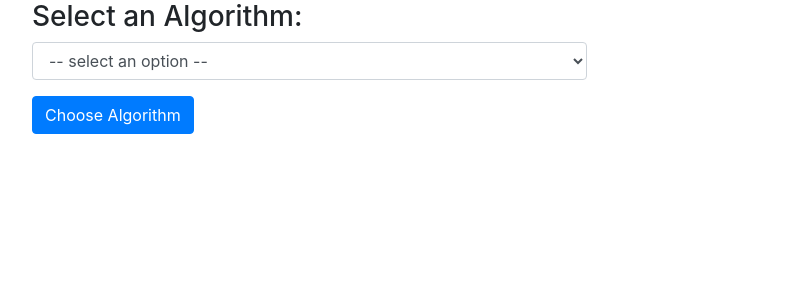
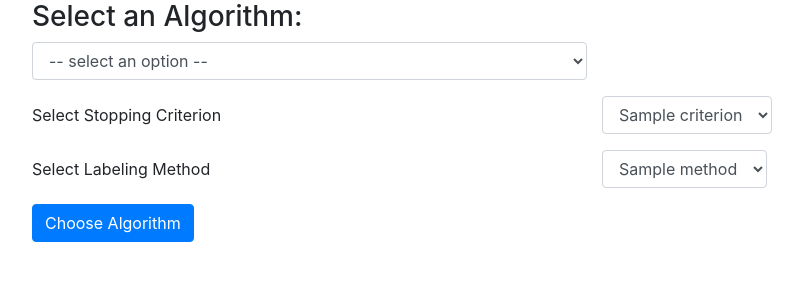
Before and after one commit to GArad89/model_exploration, a Flask app: template webapp/templates/algorithm_choice.html in a window 1280 px wide. Shown: the part 56-356 px from the top of the page, without its empty margins (53-856 px from the left). Run offline with Flask 2, Linux system fonts and the light colour scheme; the template is opened without the code that fills it: most values are stand-ins (such as "Sample title", 1, 10 or a date in 2020); parts of the project's set-up code (start-up, migrations or seed data) failed here and were passed over; some libraries are stand-ins or nearby versions.

Commit message:
choice of labeling method and stopping criterion now works

```diff
--- a/engine/labeling/PrefixLabeler.py
+++ b/engine/labeling/PrefixLabeler.py
@@ -21,7 +21,7 @@ class PrefixLabeler(GraphLabeler):
             labels = set(labels)
 
             # shortest common prefix
-            prefix = os.path.commonprefix(labels)
+            prefix = os.path.commonprefix(list(labels))
             if not prefix:
                 # NOTE ESCAPED \n for graphviz happiness
                 node.label = "\n".join(labels)
--- a/webapp/templates/algorithm_choice.html
+++ b/webapp/templates/algorithm_choice.html
@@ -13,6 +13,9 @@
   <div class="form-group">
     <select id="algorithms-select" class="form-control col-sm-6">
       <option disabled selected value> -- select an option -- </option>
+      {% for algo in algo_data %}
+      <option value="{{ loop.index }}">{{ algo.name }}</option>
+      {% endfor %}
     </select>
     <!-- pass selected model id to next stage -->
   </div>
@@ -22,6 +25,29 @@
           hidden algorithm field will match the select above, which is outside the form -->
     <input id="algorithm" name="algorithm" type="hidden">
     <input id="model_id" name="model_id" type="hidden" value="{{ model_id }}">
+    <div class="form-group row">
+      <label for="stopping-criterion" class="col-form-label col-sm-6">Select Stopping Criterion</label>
+      <div class="col-auto">
+        <select id="stopping-criterion" name="stopping-criterion" class="form-control">
+          <!--<option disabled selected value>Choose Criterion</option>-->
+        {% for criterion in stopping_criteria %}
+          <option>{{ criterion.__name__ }}</option>
+        {% endfor %}
+        </select>
+      </div>
+    </div>
+    <div class="form-group row">
+      <label for="labeling-method" class="col-form-label col-sm-6">Select Labeling Method</label>
+      <div class="col-auto">
+        <select id="labeling-method" name="labeling-method" class="form-control">
+          <!--<option disabled selected value>Choose Method</option>-->
+        {% for method in labeling_methods %}
+          <option>{{ method.__name__ }}</option>
+        {% endfor %}
+        </select>
+      </div>
+    </div>
+
     <div class="form-group">
       <button type="submit" class="btn btn-primary">Choose Algorithm</button>
     </div>
@@ -33,12 +59,6 @@
       function(){
         var algos = {{algo_data | tojson}};
         console.log(algos);
-        for (i in algos) {
-          $('#algorithms-select').append($('<option>', {
-            value: i,
-            text: algos[i].name
-          }));
-        }
 
         var update_form = function() {
           selected_algo = algos[$('#algorithms-select').val()];
```
Also changed, not shown: engine/labeling/__init__.py (+11 -0 lines), engine/main/engineMainFlow.py (+6 -6 lines), engine/stopping_criteria/__init__.py (added, +9 -0 lines), webapp/views.py (+12 -3 lines).
